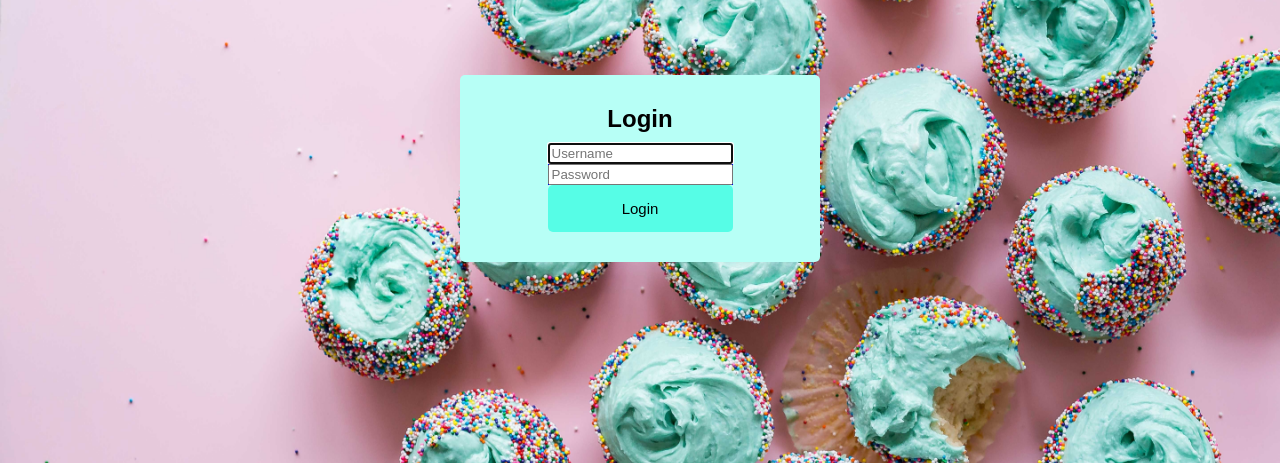
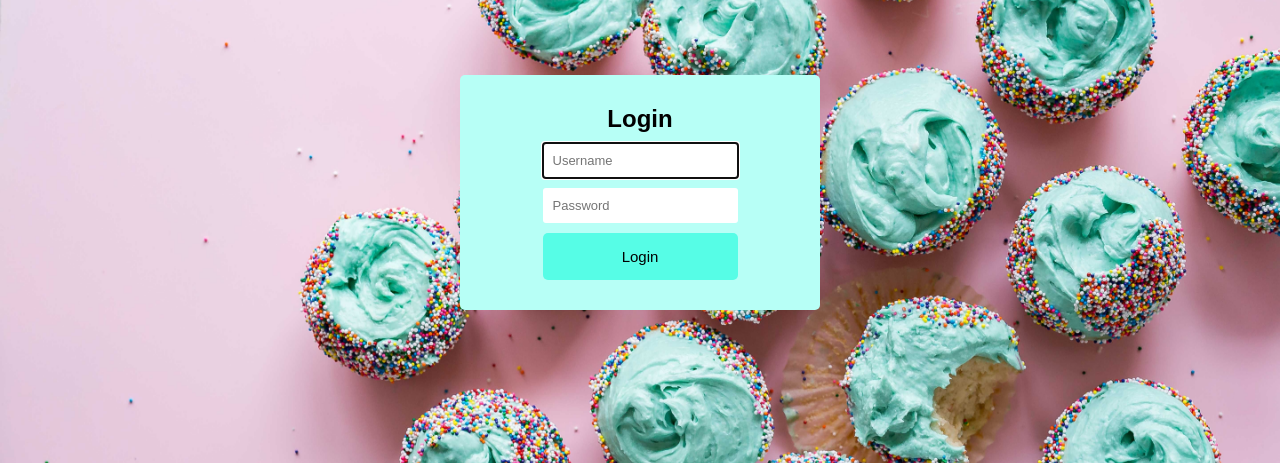
Before and after one commit to aliciasavelly/DjangoNotes, a Django app: page /login/ in a window 1280 px wide. Shown: the top 463 px of the page. Run offline with Django 3.2, Linux system fonts and the light colour scheme; some libraries are stand-ins or nearby versions.

Commit message:
improve css for login

```diff
--- a/notes/static/css/notes.css
+++ b/notes/static/css/notes.css
@@ -287,13 +287,20 @@ span {
 }
 
 .login-page p {
-  margin: 0px;
-  background: blue;
+  margin: 0 0 10px 0;
 }
 
 .login-page button:hover {
   background: #00F2D1;
   transition: 1s;
+}
+
+#id_username, #id_password {
+  padding: 10px;
+  border-radius: 3px;
+  border: 0px;
+  width: 175px;
+  font-size: 13px;
 }
 
 @media (max-width: 900px) {
```
